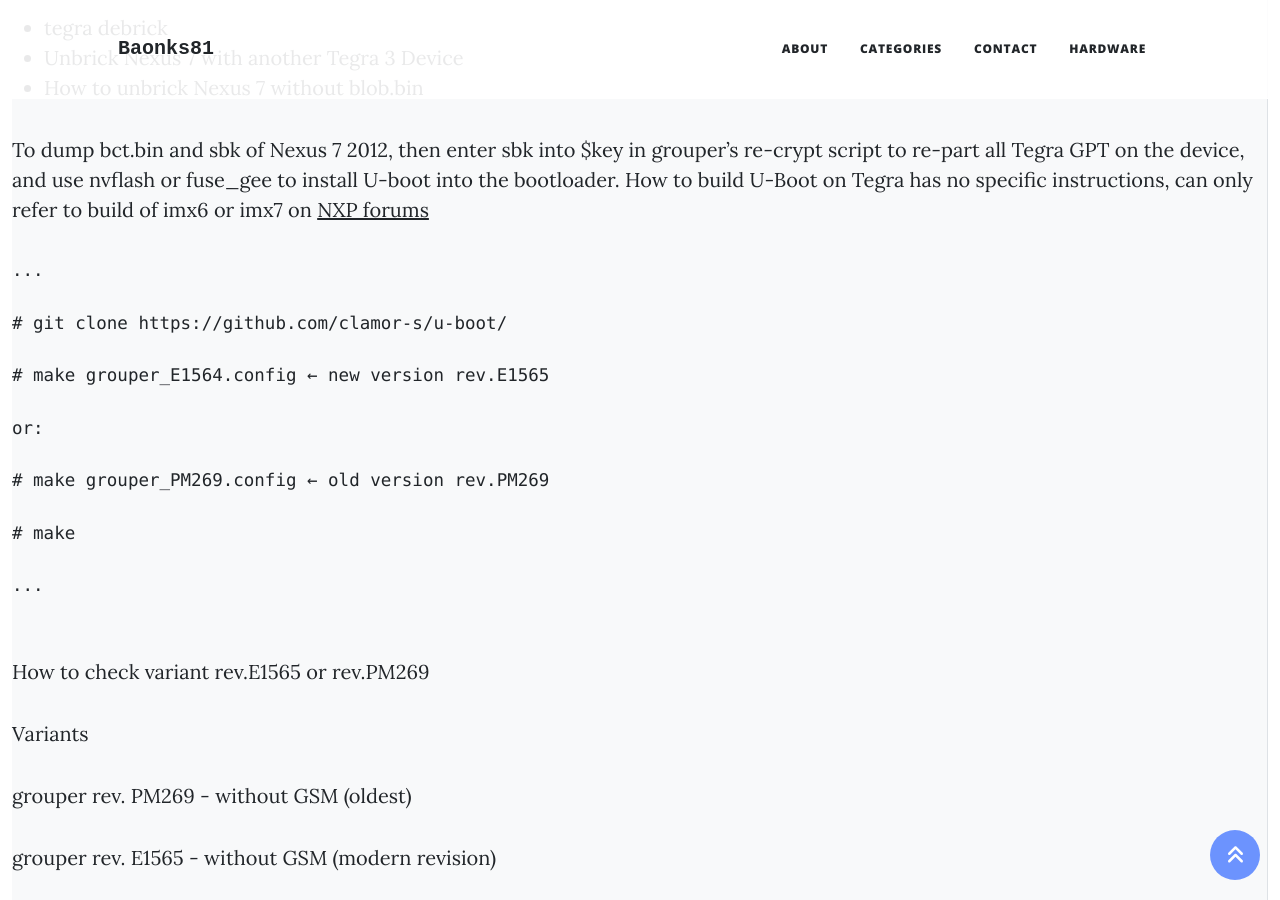
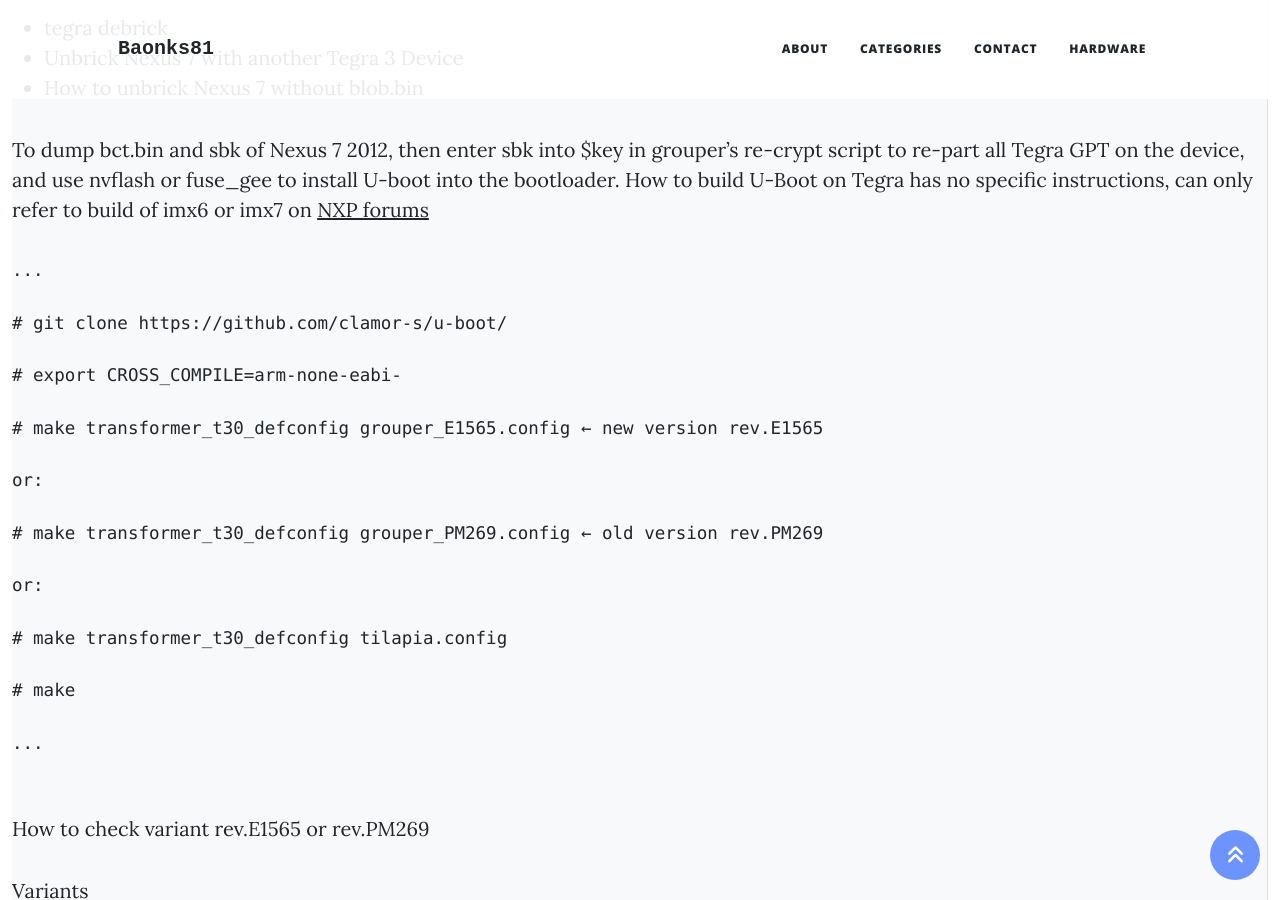
Before and after one commit to Baonks81/baonks81.github.io, a Jekyll site: the page built from _posts/2023-02-12-U-Boot-on-Tegra-SoC.md, in a window 1280 px wide and 900 px high, scrolled down 1993 px. Built offline with Jekyll 4.4.1, drawn with Linux system fonts in a browser that asks for light colours; nearby versions of some CDN libraries; library files that are not in the unit come from our copies.

Commit message:
Update 2023-02-12-U-Boot-on-Tegra-SoC.md

```diff
--- a/_posts/2023-02-12-U-Boot-on-Tegra-SoC.md
+++ b/_posts/2023-02-12-U-Boot-on-Tegra-SoC.md
@@ -29,11 +29,17 @@
 
 # git clone https://github.com/clamor-s/u-boot/
 
-# make grouper_E1564.config ← new version rev.E1565
+# export CROSS_COMPILE=arm-none-eabi-
+
+# make transformer_t30_defconfig grouper_E1565.config ← new version rev.E1565
 
 or:
 
-# make grouper_PM269.config ← old version rev.PM269
+# make transformer_t30_defconfig grouper_PM269.config ← old version rev.PM269
+
+or:
+
+# make transformer_t30_defconfig tilapia.config
 
 # make
 
```
